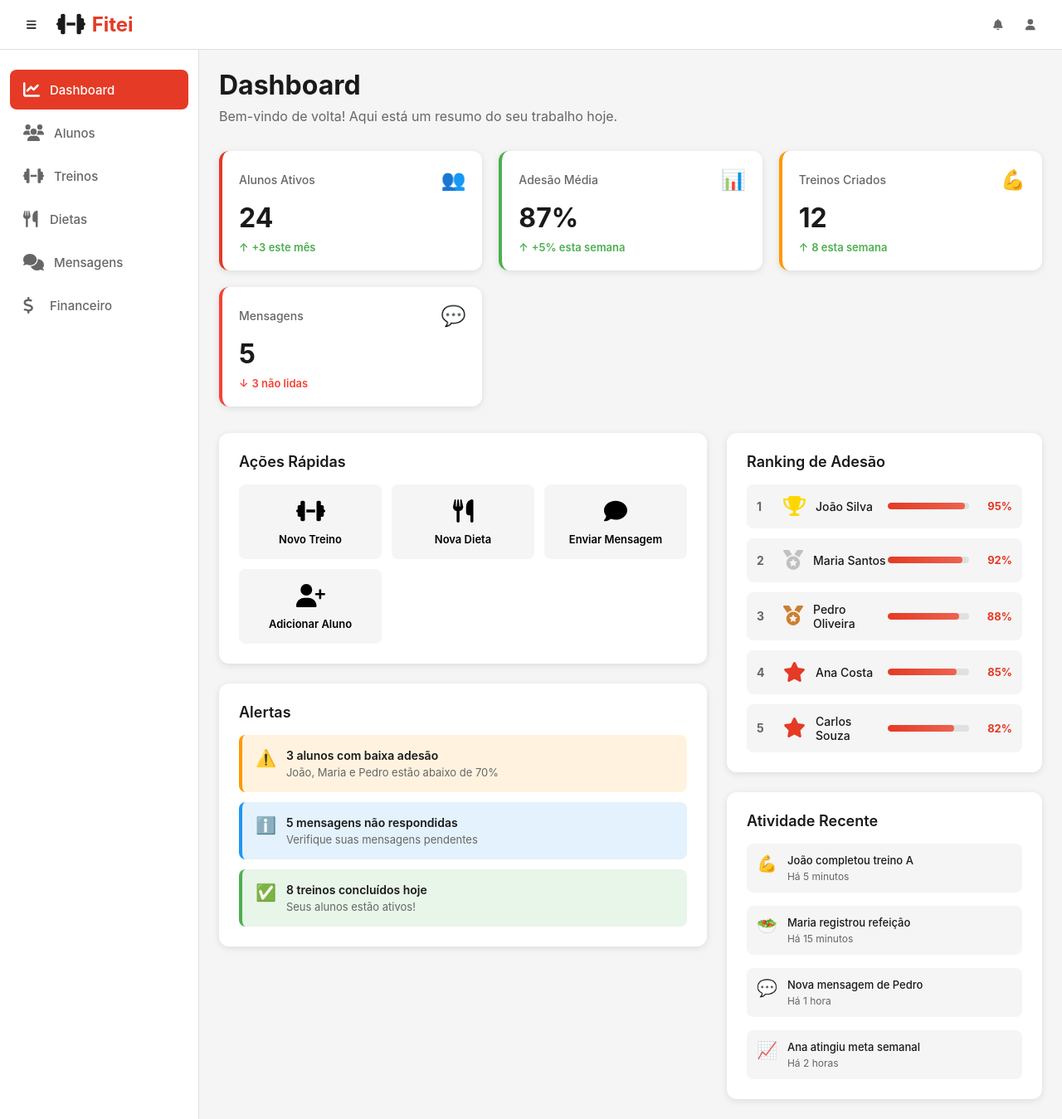
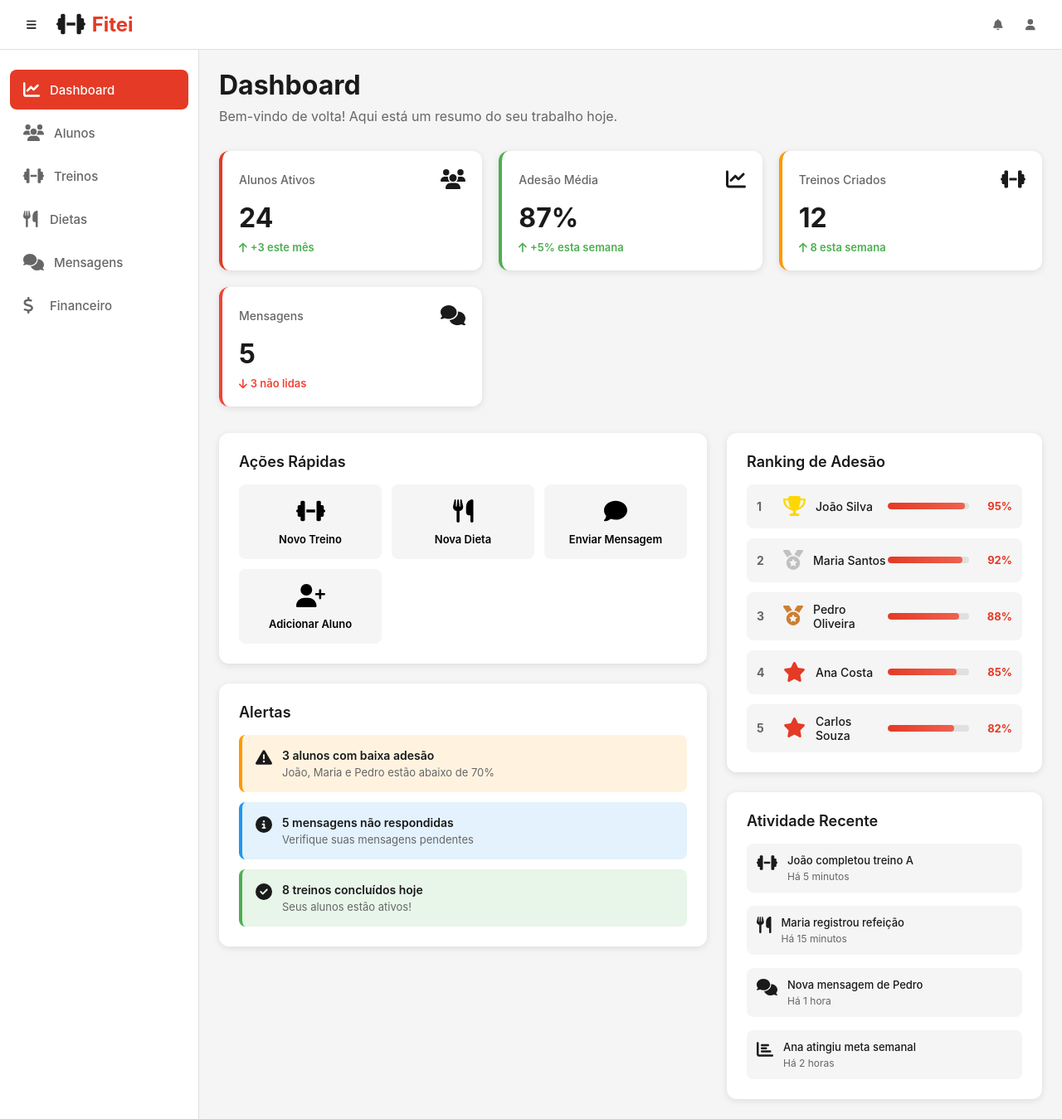
Before and after one commit to Matheusmaf1806/fitei, a Next.js app: page /personal/dashboard in a window 1280 px wide. Shown: the whole page at 83% size. Built offline with nearby package versions, Linux system fonts and the light colour scheme.

Commit message:
Atualizar StatCard e Dashboard do personal com Font Awesome

```diff
--- a/components/StatCard.js
+++ b/components/StatCard.js
@@ -1,3 +1,5 @@
+import { FontAwesomeIcon } from '@fortawesome/react-fontawesome'
+import { faArrowUp, faArrowDown } from '@fortawesome/free-solid-svg-icons'
 import styles from '../styles/StatCard.module.css'
 
 export default function StatCard({ title, value, icon, trend, color = 'primary' }) {
@@ -5,12 +7,16 @@ export default function StatCard({ title, value, icon, trend, color = 'primary'
     <div className={`${styles.card} ${styles[color]}`}>
       <div className={styles.header}>
         <span className={styles.title}>{title}</span>
-        <span className={styles.icon}>{icon}</span>
+        <span className={styles.icon}>
+          <FontAwesomeIcon icon={icon} />
+        </span>
       </div>
       <div className={styles.value}>{value}</div>
       {trend && (
         <div className={`${styles.trend} ${trend.positive ? styles.positive : styles.negative}`}>
-          <span>{trend.positive ? '↑' : '↓'}</span>
+          <span>
+            <FontAwesomeIcon icon={trend.positive ? faArrowUp : faArrowDown} />
+          </span>
           <span>{trend.value}</span>
         </div>
       )}
--- a/pages/personal/dashboard.js
+++ b/pages/personal/dashboard.js
@@ -1,3 +1,15 @@
+import { FontAwesomeIcon } from '@fortawesome/react-fontawesome'
+import {
+  faUsers,
+  faChartLine,
+  faDumbbell,
+  faComments,
+  faTriangleExclamation,
+  faCircleInfo,
+  faCircleCheck,
+  faUtensils,
+  faChartBar
+} from '@fortawesome/free-solid-svg-icons'
 import Layout from '../../components/Layout'
 import StatCard from '../../components/StatCard'
 import QuickActions from '../../components/QuickActions'
@@ -17,27 +29,27 @@ export default function PersonalDashboard() {
           <StatCard
             title="Alunos Ativos"
             value="24"
-            icon="👥"
+            icon={faUsers}
             trend={{ value: '+3 este mês', positive: true }}
           />
           <StatCard
             title="Adesão Média"
             value="87%"
-            icon="📊"
+            icon={faChartLine}
             trend={{ value: '+5% esta semana', positive: true }}
             color="success"
           />
           <StatCard
             title="Treinos Criados"
             value="12"
-            icon="💪"
+            icon={faDumbbell}
             trend={{ value: '8 esta semana', positive: true }}
             color="warning"
           />
           <StatCard
             title="Mensagens"
             value="5"
-            icon="💬"
+            icon={faComments}
             trend={{ value: '3 não lidas', positive: false }}
             color="error"
           />
@@ -51,21 +63,27 @@ export default function PersonalDashboard() {
               <h3 className={styles.sectionTitle}>Alertas</h3>
               <div className={styles.alertList}>
                 <div className={`${styles.alert} ${styles.warning}`}>
-                  <span className={styles.alertIcon}>⚠️</span>
+                  <span className={styles.alertIcon}>
+                    <FontAwesomeIcon icon={faTriangleExclamation} />
+                  </span>
                   <div className={styles.alertContent}>
                     <div className={styles.alertTitle}>3 alunos com baixa adesão</div>
                     <div className={styles.alertText}>João, Maria e Pedro estão abaixo de 70%</div>
                   </div>
                 </div>
                 <div className={`${styles.alert} ${styles.info}`}>
-                  <span className={styles.alertIcon}>ℹ️</span>
+                  <span className={styles.alertIcon}>
+                    <FontAwesomeIcon icon={faCircleInfo} />
+                  </span>
                   <div className={styles.alertContent}>
                     <div className={styles.alertTitle}>5 mensagens não respondidas</div>
                     <div className={styles.alertText}>Verifique suas mensagens pendentes</div>
                   </div>
                 </div>
                 <div className={`${styles.alert} ${styles.success}`}>
-                  <span className={styles.alertIcon}>✅</span>
+                  <span className={styles.alertIcon}>
+                    <FontAwesomeIcon icon={faCircleCheck} />
+                  </span>
                   <div className={styles.alertContent}>
                     <div className={styles.alertTitle}>8 treinos concluídos hoje</div>
                     <div className={styles.alertText}>Seus alunos estão ativos!</div>
@@ -82,28 +100,36 @@ export default function PersonalDashboard() {
               <h3 className={styles.sectionTitle}>Atividade Recente</h3>
               <div className={styles.activityList}>
                 <div className={styles.activityItem}>
-                  <span className={styles.activityIcon}>💪</span>
+                  <span className={styles.activityIcon}>
+                    <FontAwesomeIcon icon={faDumbbell} />
+                  </span>
                   <div className={styles.activityContent}>
                     <div className={styles.activityTitle}>João completou treino A</div>
                     <div className={styles.activityTime}>Há 5 minutos</div>
                   </div>
                 </div>
                 <div className={styles.activityItem}>
-                  <span className={styles.activityIcon}>🥗</span>
+                  <span className={styles.activityIcon}>
+                    <FontAwesomeIcon icon={faUtensils} />
+                  </span>
                   <div className={styles.activityContent}>
                     <div className={styles.activityTitle}>Maria registrou refeição</div>
                     <div className={styles.activityTime}>Há 15 minutos</div>
                   </div>
                 </div>
                 <div className={styles.activityItem}>
-                  <span className={styles.activityIcon}>💬</span>
+                  <span className={styles.activityIcon}>
+                    <FontAwesomeIcon icon={faComments} />
+                  </span>
                   <div className={styles.activityContent}>
                     <div className={styles.activityTitle}>Nova mensagem de Pedro</div>
                     <div className={styles.activityTime}>Há 1 hora</div>
                   </div>
                 </div>
                 <div className={styles.activityItem}>
-                  <span className={styles.activityIcon}>📈</span>
+                  <span className={styles.activityIcon}>
+                    <FontAwesomeIcon icon={faChartBar} />
+                  </span>
                   <div className={styles.activityContent}>
                     <div className={styles.activityTitle}>Ana atingiu meta semanal</div>
                     <div className={styles.activityTime}>Há 2 horas</div>
```
